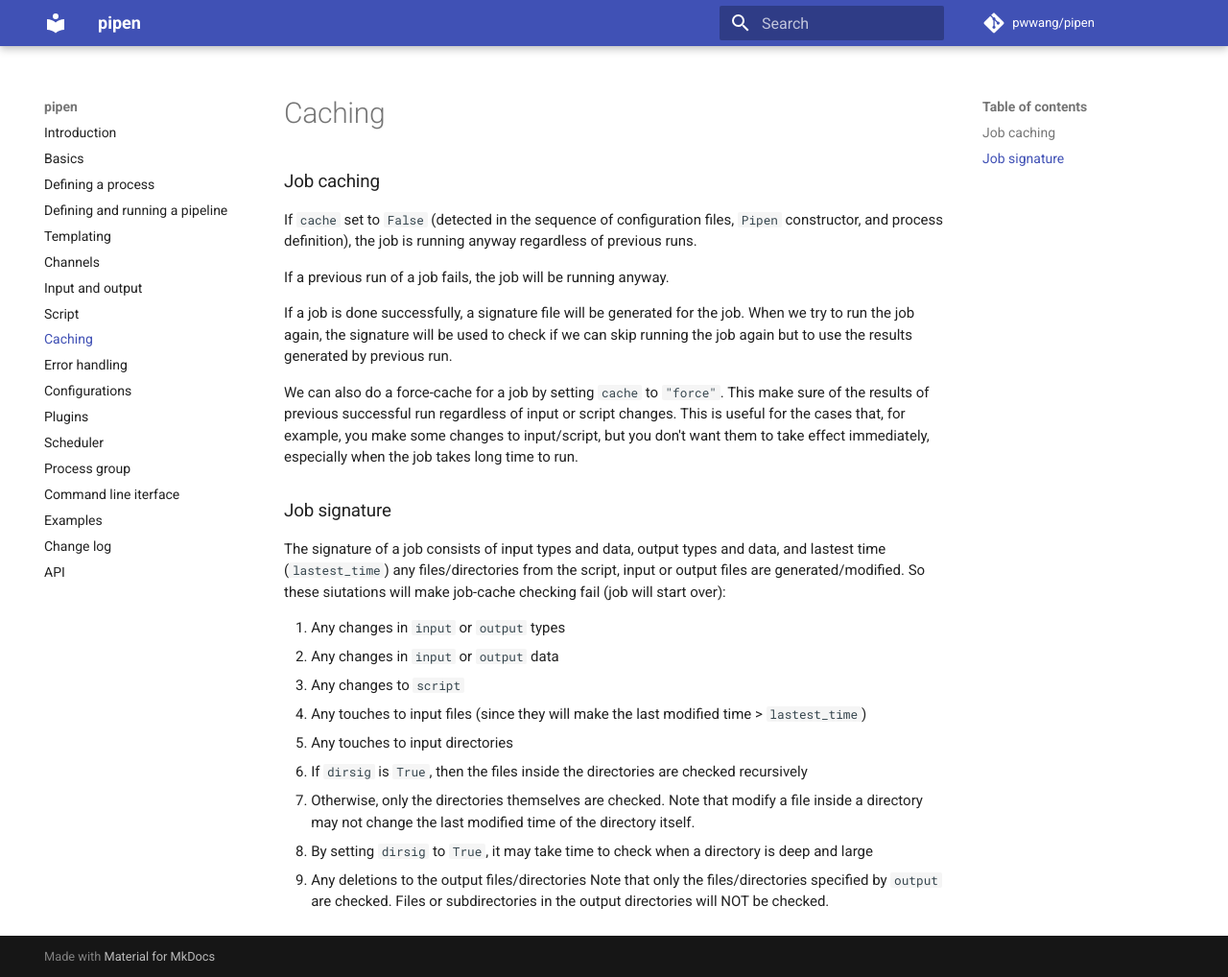
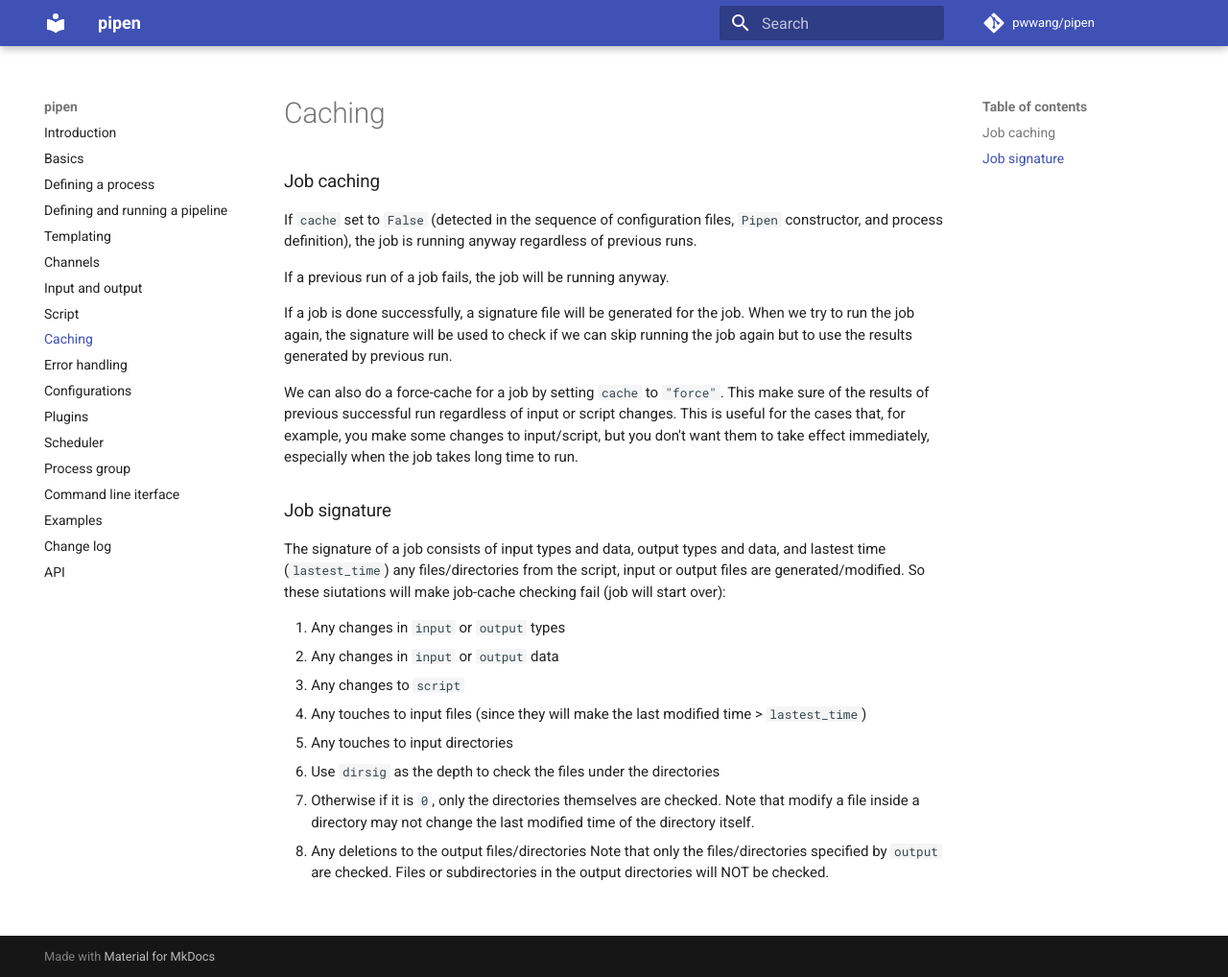
Before and after one commit to pwwang/pipen, an MkDocs documentation site: the page built from docs/caching.md, in a window 1280 px wide and 1018 px high. Shown: the whole window at 96% size. Built offline with MkDocs 1.6.1 and Material for MkDocs 9.7.7, drawn with Linux system fonts in a browser that asks for light colours; comment, search, counter and statistics services are not loaded.

Commit message:
docs: correct the documentation about `dirsig`

```diff
--- a/docs/caching.md
+++ b/docs/caching.md
@@ -18,8 +18,7 @@ The signature of a job consists of input types and data, output types and data,
 3. Any changes to `script`
 4. Any touches to input files (since they will make the last modified time > `lastest_time`)
 5. Any touches to input directories
-   - If `dirsig` is `True`, then the files inside the directories are checked recursively
-   - Otherwise, only the directories themselves are checked. Note that modify a file inside a directory may not change the last modified time of the directory itself.
-   - By setting `dirsig` to `True`, it may take time to check when a directory is deep and large
+   - Use `dirsig` as the depth to check the files under the directories
+   - Otherwise if it is `0`, only the directories themselves are checked. Note that modify a file inside a directory may not change the last modified time of the directory itself.
 6. Any deletions to the output files/directories
    Note that only the files/directories specified by `output` are checked. Files or subdirectories in the output directories will NOT be checked.
```
Also changed, not shown: docs/defining-proc.md (+1 -1 lines), docs/input-output.md (+1 -1 lines).
